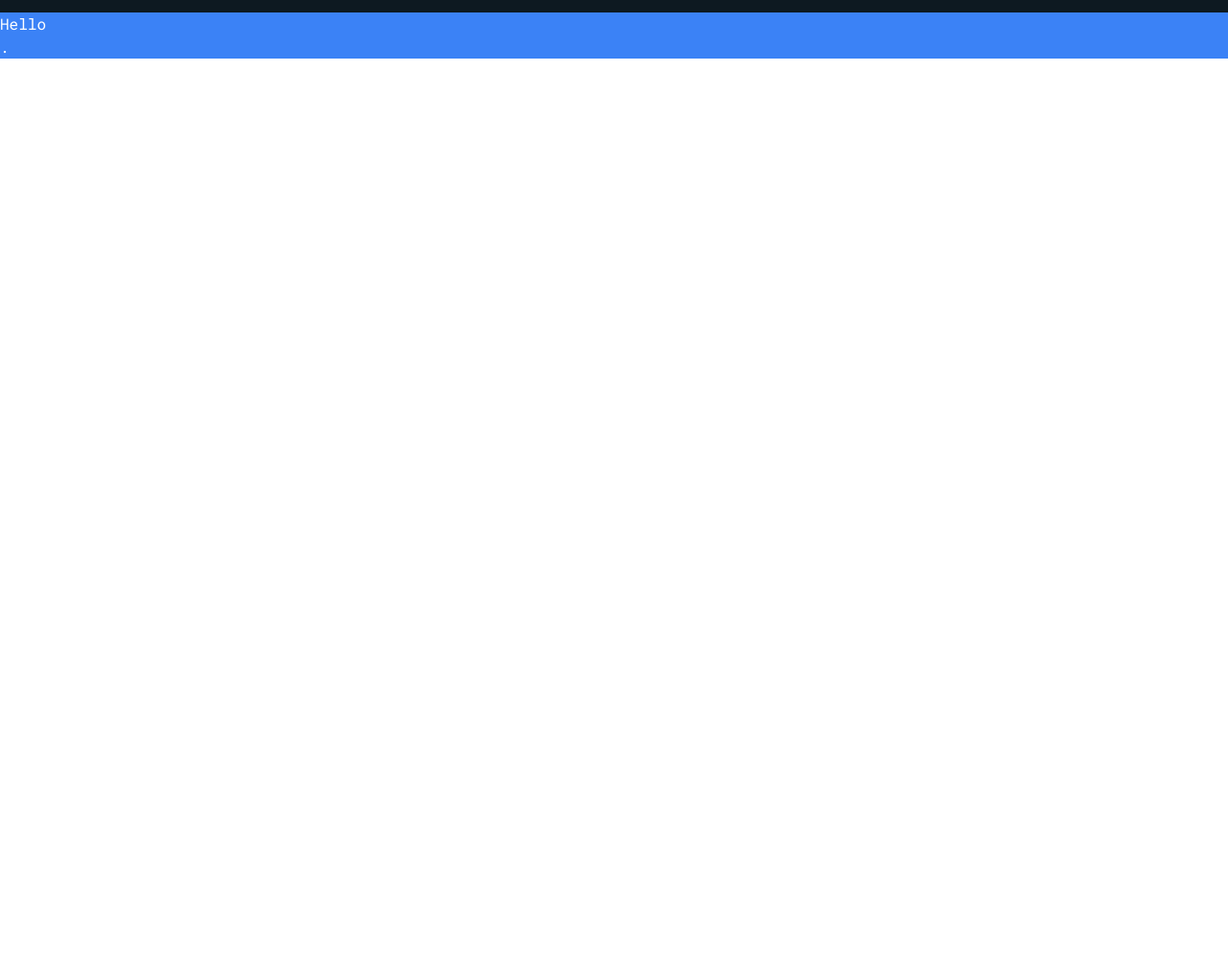
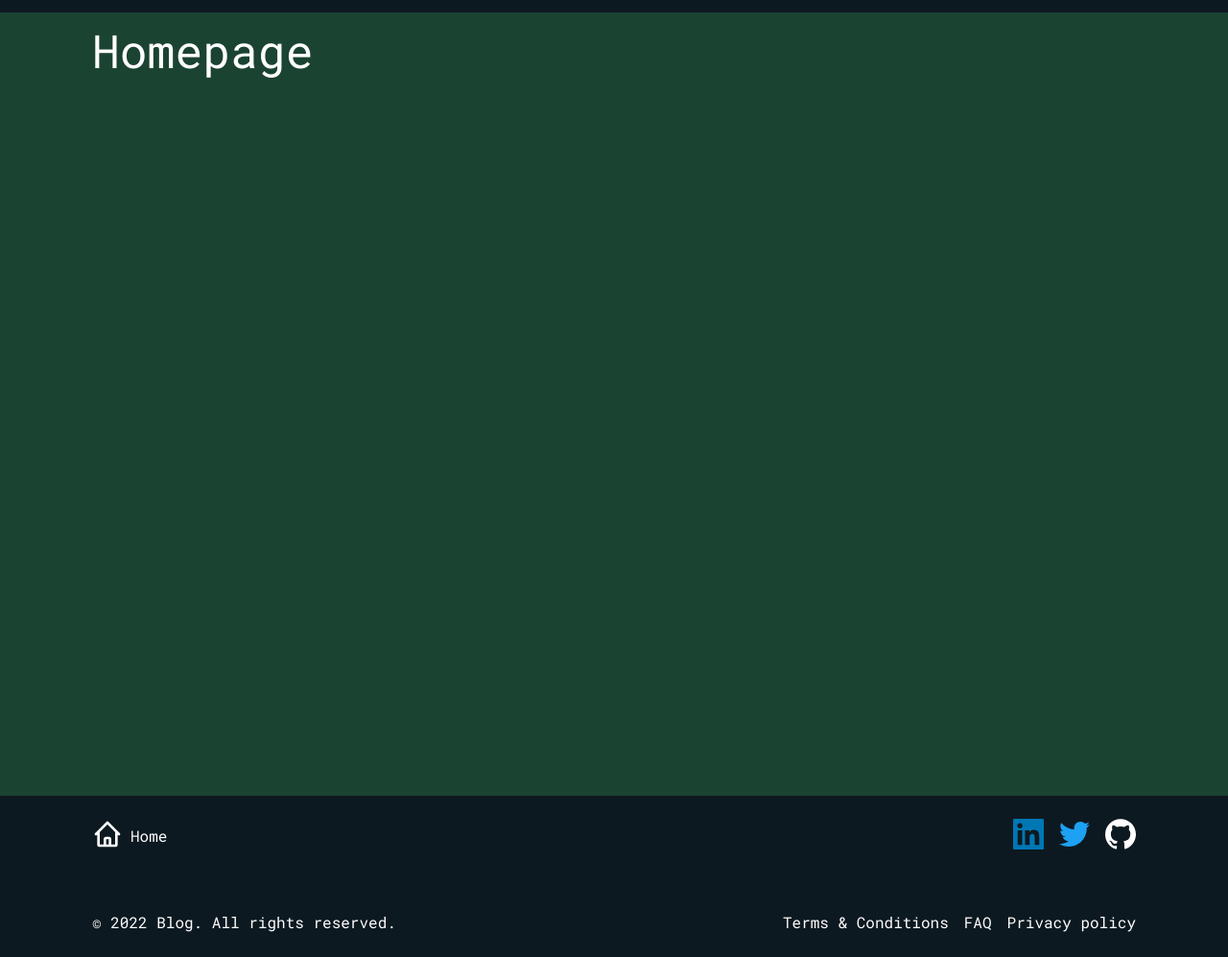
Before and after one commit to dameradev/gatsby-course, a Gatsby site: page / in a window 1280 px wide. Shown: the part 51-1048 px from the top of the page at 96% size. Before the commit the page ends 800 px from the top, so only its background shows below. Built offline with nearby package versions, Linux system fonts and the light colour scheme; Gatsby itself is replaced by a stand-in of ours.

Commit message:
Footer finished, logo component

```diff
--- a/src/components/Footer.tsx
+++ b/src/components/Footer.tsx
@@ -1,8 +1,45 @@
-import { EmptyProps } from '@/definitions'
+import { EmptyProps } from "@/definitions"
+import { Link } from "gatsby"
 import React from "react"
+import { Github, Linkedin, Twitter } from "./icons"
+import Logo from "./UI/Logo"
 
 const Footer: React.FC<EmptyProps> = () => {
-  return <footer>.</footer>
+  return (
+    <footer className="bg-darkBlue px-24 py-6">
+      <div className="flex justify-between">
+        <Logo />
+
+        <ul className="flex gap-4">
+          <li>
+            <Linkedin className="h-8 w-auto cursor-pointer" />
+          </li>
+          <li>
+            <Twitter className="h-8 w-auto cursor-pointer" />
+          </li>
+          <li>
+            <Github className="h-8 w-auto cursor-pointer fill-white" />
+          </li>
+        </ul>
+      </div>
+      <div className="flex justify-between mt-16">
+        <p>© {new Date().getFullYear()} Blog. All rights reserved.</p>
+        <div>
+          <ul className="flex gap-4">
+            <li>
+              <Link to="/">Terms & Conditions</Link>
+            </li>
+            <li>
+              <Link to="/">FAQ</Link>
+            </li>
+            <li>
+              <Link to="/">Privacy policy</Link>
+            </li>
+          </ul>
+        </div>
+      </div>
+    </footer>
+  )
 }
 
 export default Footer
--- a/src/components/Header.tsx
+++ b/src/components/Header.tsx
@@ -1,15 +1,12 @@
 import React from "react"
 import { EmptyProps } from "@/definitions"
-import { HomeIcon } from "@heroicons/react/outline"
 import { Link } from "gatsby"
+import Logo from "./UI/Logo"
 
 const Header: React.FC<EmptyProps> = () => {
   return (
-    <header className="bg-darkBlue flex justify-between px-24 items-center">
-      <div className="py-4 flex items-center">
-        <HomeIcon className="h-8 w-auto mr-2" />
-        <span className="mt-1">Home</span>
-      </div>
+    <header className="bg-darkBlue flex justify-between px-24 py-4 items-center">
+      <Logo />
       <nav>
         <ul className="uppercase">
           <li>
--- a/src/components/Layout.tsx
+++ b/src/components/Layout.tsx
@@ -4,7 +4,7 @@ import Header from "./Header"
 
 const Layout: React.FC = ({ children }) => {
   return (
-    <div className="bg-blue-500">
+    <div className="bg-primary">
       <Header />
       <main>{children}</main>
       <Footer />
--- /dev/null
+++ b/src/components/UI/Logo.tsx
@@ -0,0 +1,14 @@
+import { HomeIcon } from "@heroicons/react/outline"
+import { Link } from "gatsby"
+import React from "react"
+
+const Logo: React.FC = () => {
+  return (
+    <Link to="/" className="flex items-center">
+      <HomeIcon className="h-8 w-auto" />
+      <span className="mt-1 ml-2">Home</span>
+    </Link>
+  )
+}
+
+export default Logo
--- a/src/pages/index.tsx
+++ b/src/pages/index.tsx
@@ -2,7 +2,13 @@ import { Layout } from "@/components"
 import * as React from "react"
 
 const Homepage: React.FC = () => {
-  return <Layout>Hello</Layout>
+  return (
+    <Layout>
+      <div className="h-screen px-24">
+        <h1 className="text-5xl mt-4">Homepage</h1>
+      </div>
+    </Layout>
+  )
 }
 
 export default Homepage
```
